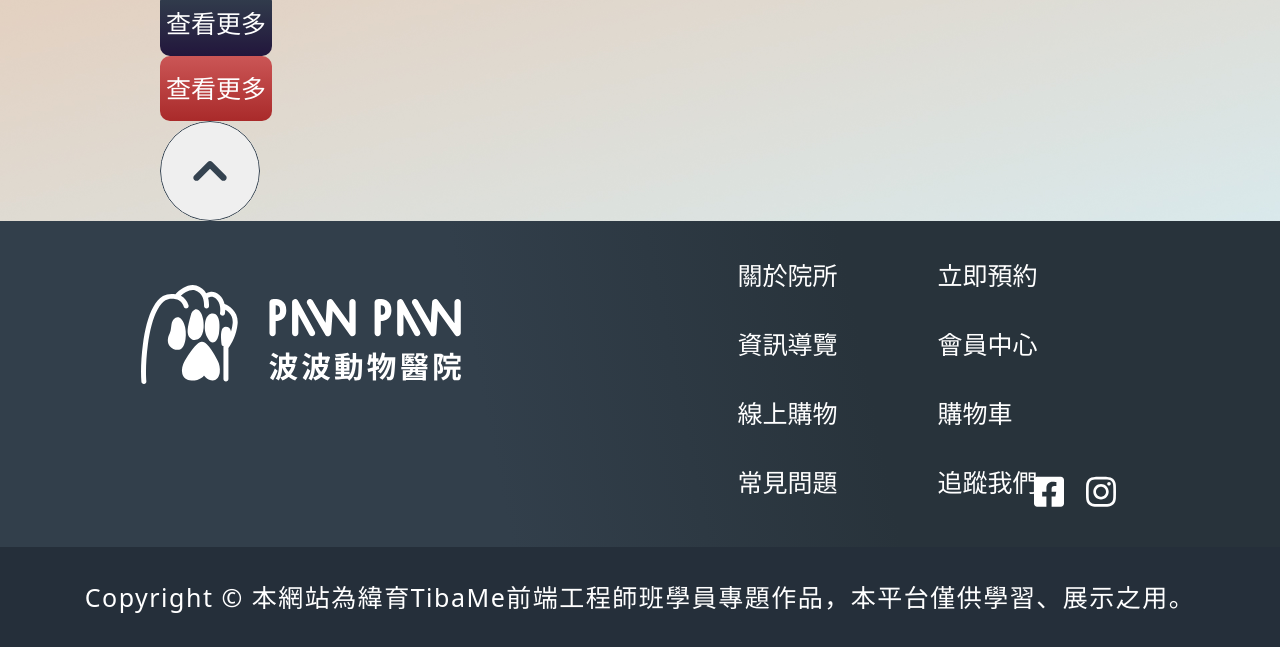
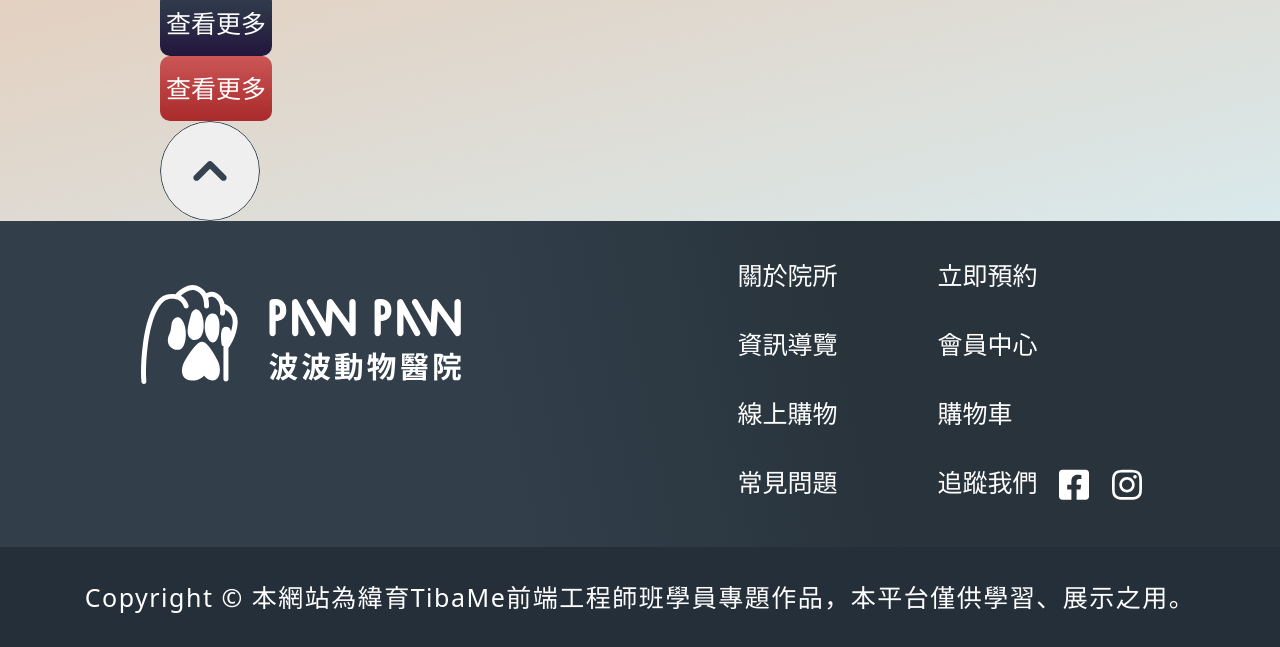
Before and after one commit to lkhy0598/THD101_NO1, a PHP site: page /test.html in a window 1280 px wide. Shown: the part 2040-2687 px from the top of the page. Run offline with PHP 8.4, Linux system fonts and the light colour scheme.

Commit message:
RWD加入

```diff
--- a/css/style.css
+++ b/css/style.css
@@ -520,42 +579,13 @@ a {
   height: 830px;
   float: right;
   margin-top: 105px;
-<<<<<<< HEAD
   animation: image_carousel 30s ease-in-out infinite;
-=======
-  -webkit-animation: image_carousel 30s ease-in-out infinite;
-          animation: image_carousel 30s ease-in-out infinite;
->>>>>>> 277963854afebdb2c8221e8940cc5b5c0a22cc11
 }
 .CAROUSEL .MASTER_VISION > img {
   width: 100%;
   height: 830px;
 }
 
-<<<<<<< HEAD
-=======
-@-webkit-keyframes image_carousel {
-  0% {
-    background-image: url("../../img/header/victor-grabarczyk-N04FIfHhv_k-unsplash.jpg");
-  }
-  20% {
-    background-image: url("../../img/header/leslie-low-0lzAa5raUso-unsplash.png");
-  }
-  40% {
-    background-image: url("../../img/header/flouffy-7hEXd9kYPCY-unsplash.jpg");
-  }
-  60% {
-    background-image: url("../../img/header/alicja-gancarz-e3EHK9pzmLU-unsplash.jpg");
-  }
-  80% {
-    background-image: url("../../img/header/peri-stojnic-5Vr_RVPfbMI-unsplash.jpg");
-  }
-  100% {
-    background-image: url("../../img/header/victor-grabarczyk-N04FIfHhv_k-unsplash.jpg");
-  }
-}
-
->>>>>>> 277963854afebdb2c8221e8940cc5b5c0a22cc11
 @keyframes image_carousel {
   0% {
     background-image: url("../../img/header/victor-grabarczyk-N04FIfHhv_k-unsplash.jpg");
@@ -577,14 +607,10 @@ a {
   }
 }
 footer {
-  display: -webkit-box;
-  display: -ms-flexbox;
   display: flex;
   width: 100%;
   height: 326px;
   background: linear-gradient(258.59deg, #28333B 32.91%, #323F4B 61.97%);
-  -webkit-box-pack: justify;
-      -ms-flex-pack: justify;
   justify-content: space-between;
   position: relative;
 }
@@ -600,8 +626,8 @@ footer {
 
 .FOOTER_ICON {
   position: absolute;
-  bottom: 3.65vh;
-  right: 12vw;
+  bottom: 11%;
+  right: 10%;
 }
 
 .FOOTER_ICON > a {
@@ -669,22 +689,27 @@ footer {
   font-size: 2.5rem;
   font-weight: 700;
 }
+@media screen and (max-width: 414px) {
+  .HEADER_NAV > ul > li > a > span {
+    font-size: 2rem;
+  }
+}
 .HEADER_NAV > ul > li > a > i {
   font-size: 2.5rem;
+}
+@media screen and (max-width: 414px) {
+  .HEADER_NAV > ul > li > a > i {
+    font-size: 2rem;
+  }
 }
 .HEADER_NAV > ul > li > a .bi-person-fill {
   margin-right: 10px;
 }
 
 .FOOTER_NAV > ul {
-  display: -webkit-box;
-  display: -ms-flexbox;
   display: flex;
   width: 360px;
-  -ms-flex-wrap: wrap;
   flex-wrap: wrap;
-  -webkit-box-pack: justify;
-      -ms-flex-pack: justify;
   justify-content: space-between;
   margin-right: 16.6vw;
   margin-top: 2.5vh;
@@ -780,19 +804,7 @@ footer {
   color: #34424F;
   font-weight: 600;
 }
-.SHOPPING ::-webkit-input-placeholder {
-  color: #34424F;
-  font-weight: 600;
-}
 .SHOPPING ::-moz-placeholder {
-  color: #34424F;
-  font-weight: 600;
-}
-.SHOPPING :-ms-input-placeholder {
-  color: #34424F;
-  font-weight: 600;
-}
-.SHOPPING ::-ms-input-placeholder {
   color: #34424F;
   font-weight: 600;
 }
--- a/sass/base/_font.scss
+++ b/sass/base/_font.scss
@@ -1,4 +1,6 @@
 @import url('https://fonts.googleapis.com/css2?family=Noto+Sans+TC:wght@100;300;400;500;700;900&display=swap');
+
+
 
 $h1: 4.5rem;
 $h2: 3.5rem;
@@ -12,20 +14,33 @@ h1{
     font-size: $h1;
     font-weight: 700;
     letter-spacing: 1.5px;
+
+    @include m(){
+        font-size: $h2;
+    }
 }
 h2{
     font-size: $h2;
     font-weight: 700;
     letter-spacing: 1.5px;
+    @include m(){
+        font-size: $h3;
+    }
 }
 h3{
     font-size: $h3;
     font-weight: 400;
     letter-spacing: 1.5px;
+    @include m(){
+        font-size: $p;
+    }
 }
 p{
     font-size: $p;
     letter-spacing: 1.5px;
+    @include m(){
+        font-size: $littleword;
+    }
 }
 
 .BREAD{
--- a/sass/component/_body.scss
+++ b/sass/component/_body.scss
@@ -2,7 +2,7 @@
 @import url("https://cdn.jsdelivr.net/npm/bootstrap-icons@1.10.5/font/bootstrap-icons.css");
 
 html{
-    font-family: 'Noto Sans';
+    font-family: 'Noto Sans TC';
     line-height: 1.25;
     // letter-spacing: 1.5px;
     font-size: $initial;
--- a/sass/component/_btn.scss
+++ b/sass/component/_btn.scss
@@ -15,6 +15,12 @@ a {
     cursor: pointer;
 
     transition: all 1s ease;
+
+
+    @include m(){
+       font-size: $littleword;
+    }
+
     &:hover{
         background: $linear-orange-hover;
         color: $white;
@@ -24,6 +30,10 @@ a {
 .LOGIN {
     font-size: $p;
     font-weight: 700;
+
+    @include m(){
+        font-size: $littleword;
+    }
 }
 // 前台btn有放大外框效果 width需自行設定
 // 如果BTN上方有文字，請自行加入margin-top:15px
@@ -40,6 +50,12 @@ a {
     border: unset;
     background: $linear-darkblue;
     color: $white;
+
+    @include m(){
+        font-size: $littleword;
+        height: 50px;
+        line-height: 50px;
+    }
 
     &:hover{
         background: $linear-darkblue-hover;
@@ -85,7 +101,12 @@ a {
     border: unset;
     background: $linear-red;
     color: $white;
-    cursor: pointer;
+
+    @include m{
+        font-size: $littleword;
+        height: 50px;
+        line-height: 50px;
+    }
 
     &:hover{
         // opacity: .7;
@@ -98,10 +119,18 @@ a {
 .TOP_BTN{
     cursor: pointer;
     background-image: url(/img/TOP-BTN.svg);
+
     width: 100px;
     height: 100px;
     border: unset;
     border-radius: 50%;
+
+    @include m{
+        background-size: 42px;
+        background-repeat: no-repeat;
+        width: 42px;
+        height: 42px;
+    }
 
     &:hover{
         background-image: url(/img/TOP-BTN-HOVER.svg);
@@ -109,5 +138,11 @@ a {
         height: 100px;
         border: unset;
         border-radius: 50%;
+        @include m{
+            background-size: 42px;
+            background-repeat: no-repeat;
+            width: 42px;
+            height: 42px;
+        }
     }
 }
--- a/sass/component/_card.scss
+++ b/sass/component/_card.scss
@@ -41,6 +41,8 @@
     a{
         text-decoration: none;
 
+
+
         .SHOPPINGCARD_IMG{
             // display: inline-block;
             // width: 100%;
@@ -48,6 +50,7 @@
             position: relative;
             margin-bottom: 20px;
             filter: drop-shadow(0px 0px 5px #6b7d80);
+
             &::before{
                 content: '';
                 width: 100%;
--- a/sass/component/_form.scss
+++ b/sass/component/_form.scss
@@ -3,7 +3,9 @@
 
     font-size: $p;
     color: $blueblack;
-
+    @include m(){
+        font-size: $littleword;
+    }
     input {
         font-family: 'Noto Sans';
         font-size: $littleword;
@@ -34,6 +36,10 @@
     font-size: $p;
     position: relative;
     color: $blueblack;
+
+    @include m(){
+        font-size: $littleword;
+    }
 
     select {
         // 隱藏預設箭頭
@@ -79,9 +85,13 @@
 
     font-size: $p;
 
+    @include m(){
+        font-size: $littleword;
+    }
+
     textarea {
         font-family: 'Noto Sans';
-        font-size: 20px;
+        font-size: $littleword;
         color: $blueblack;
         border-radius: 10px;
         box-sizing: border-box;
--- a/sass/component/_title.scss
+++ b/sass/component/_title.scss
@@ -72,4 +72,12 @@
     text-align: center;
     border-radius: 50%;
     color: $white;
+
+    @include m(){
+        font-size: $p;
+        height: 65px;
+        width: 65px;
+        line-height: 65px;
+
+    }
 }
--- a/sass/layout/_footer.scss
+++ b/sass/layout/_footer.scss
@@ -19,8 +19,8 @@ footer{
 
 .FOOTER_ICON{
     position: absolute;
-    bottom: 3.65vh;
-    right: 12vw;
+    bottom: 11%;
+    right: 10%;
 }
 
 .FOOTER_ICON > a{
--- a/sass/layout/_nav.scss
+++ b/sass/layout/_nav.scss
@@ -42,10 +42,16 @@
                 >span {
                     font-size: $p;
                     font-weight: 700;
+                    @include m{
+                        font-size: $littleword;
+                    }
                 }
 
                 >i {
                     font-size: $p;
+                    @include m{
+                        font-size: $littleword;
+                    }
                 }
 
                 // 登入登出icon
@@ -90,6 +96,9 @@
                 >span {
                     font-size: $p;
                     font-weight: 500;
+                    @include m{
+                        font-size: $littleword;
+                    }
                 }
 
 
--- a/sass/mixin/_mixin.scss
+++ b/sass/mixin/_mixin.scss
@@ -2,7 +2,33 @@
 @mixin m() {
     @media screen and (max-width: 414px) {
         @content;
+
+
+
     }
+}
+@mixin m() {
+
+  @for $i from 1 through 11 {
+    .RWD-COL-#{$i} {
+    width: calc((100% - #{$column-gap * 10}) / 11 * #{$i});
+    margin-right: $column-gap;
+    // float: left;
+
+    &:last-child {
+      margin-right: 0;
+    }
+  }
+  }
+}
+
+
+@mixin flex-container($direction: row, $wrap: wrap, $justify-content: center, $align-items: center) {
+  display: flex;
+  flex-direction: $direction;
+  flex-wrap: $wrap;
+  justify-content: $justify-content;
+  align-items: $align-items;
 }
 
 $column-gap: 20px;
@@ -18,11 +44,3 @@ $column-gap: 20px;
     }
   }
 }
-
-@mixin flex-container($direction: row, $wrap: wrap, $justify-content: center, $align-items: center) {
-    display: flex;
-    flex-direction: $direction;
-    flex-wrap: $wrap;
-    justify-content: $justify-content;
-    align-items: $align-items;
-}
--- a/sass/style.scss
+++ b/sass/style.scss
@@ -3,10 +3,10 @@
 @import url("https://cdn.jsdelivr.net/npm/bootstrap-icons@1.10.5/font/bootstrap-icons.css");
 
 
+@import 'mixin/mixin';
+
 @import 'base/font';
 @import 'base/color';
-
-@import 'mixin/mixin';
 
 @import 'component/body';
 @import "component/btn";
```
Also changed, not shown: other parts of css/style.css (+122 -70 lines), 1 other file. Lines whose indentation alone changed are shown as unchanged.
